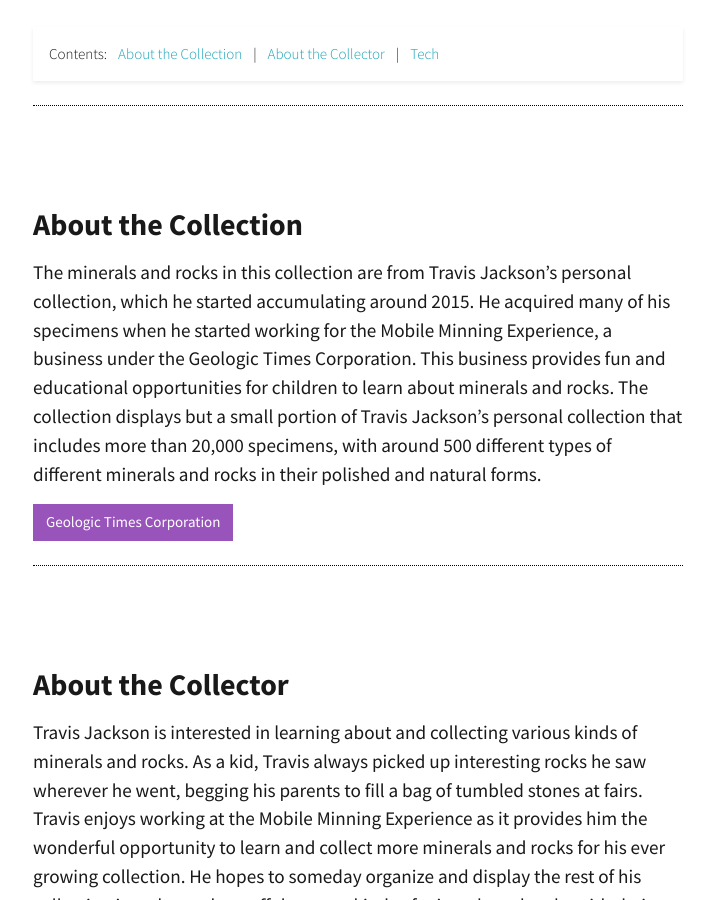
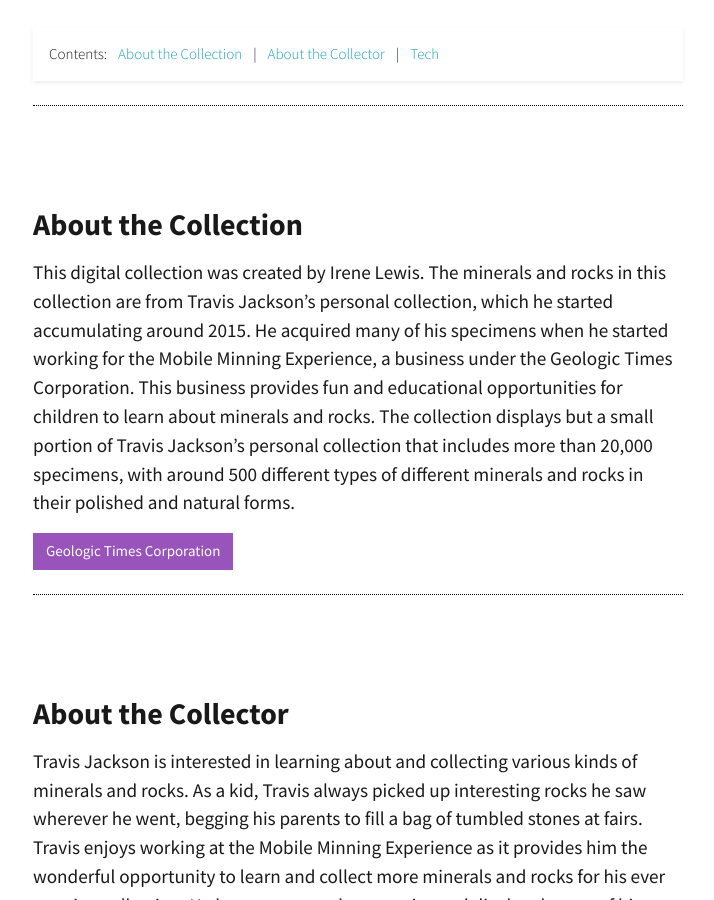
Before and after one commit to ilewis13/Mineral-and-Rock-Collection, a Jekyll site: the page built from pages/about.md, in a window 1280 px wide and 900 px high, scrolled down 462 px. Shown: the whole window, without its empty margins (282-996 px from the left). Built offline with Jekyll 4.4.1, drawn with Linux system fonts in a browser that asks for light colours; nearby versions of some CDN libraries.

Commit message:
Update about.md

```diff
--- a/pages/about.md
+++ b/pages/about.md
@@ -14,7 +14,7 @@ credits: true
 
 ## About the Collection
 
-The minerals and rocks in this collection are from Travis Jackson's personal collection, which he started accumulating around 2015. He acquired many of his specimens when he started working for the Mobile Minning Experience, a business under the Geologic Times Corporation. This business provides fun and educational opportunities for children to learn about minerals and rocks. The collection displays but a small portion of Travis Jackson's personal collection that includes more than 20,000 specimens, with around 500 different types of different minerals and rocks in their polished and natural forms.
+This digital collection was created by Irene Lewis. The minerals and rocks in this collection are from Travis Jackson's personal collection, which he started accumulating around 2015. He acquired many of his specimens when he started working for the Mobile Minning Experience, a business under the Geologic Times Corporation. This business provides fun and educational opportunities for children to learn about minerals and rocks. The collection displays but a small portion of Travis Jackson's personal collection that includes more than 20,000 specimens, with around 500 different types of different minerals and rocks in their polished and natural forms.
 
 {% include feature/button.html text="Geologic Times Corporation" link="https://www.gtcrocks.com" color="info" %}
 
```
